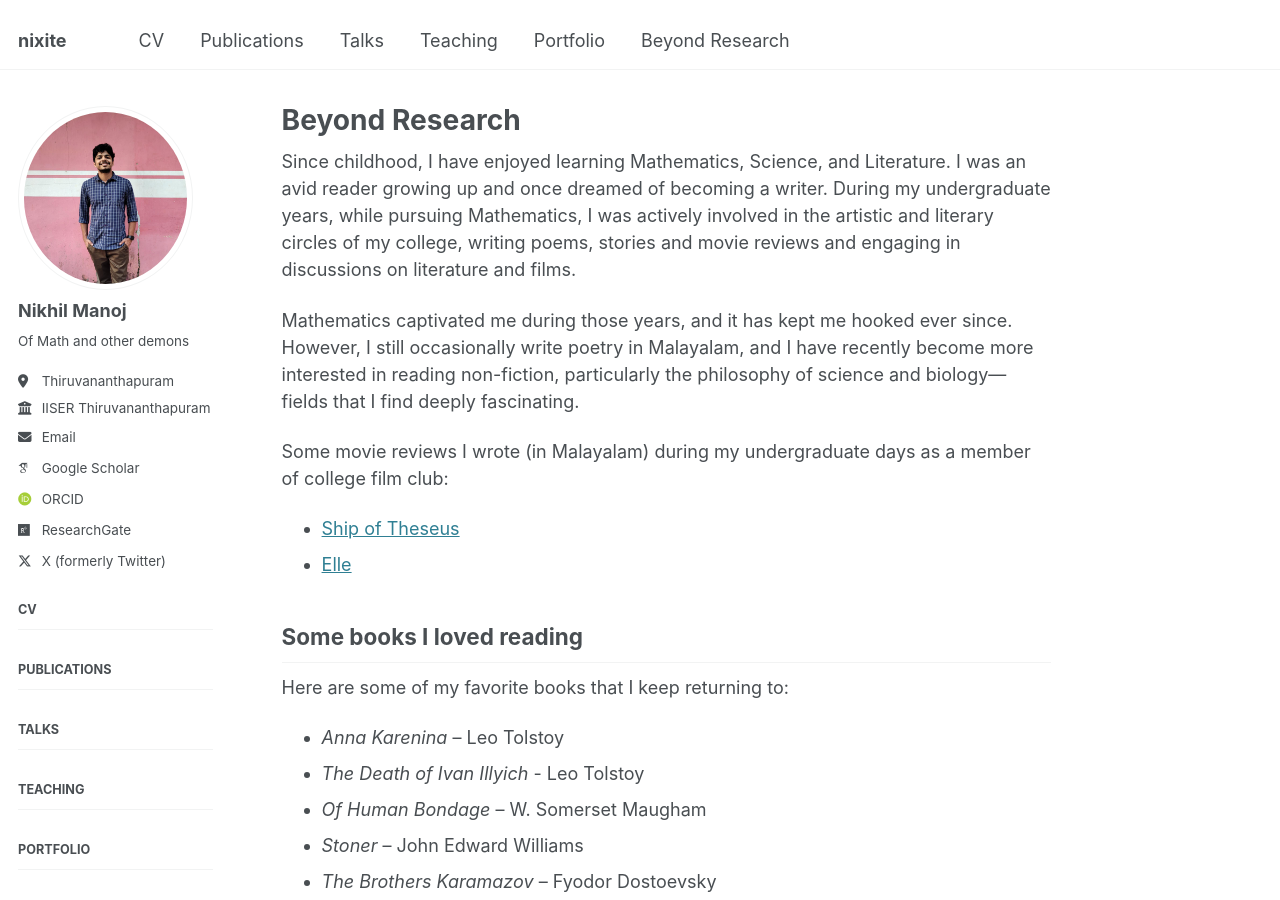
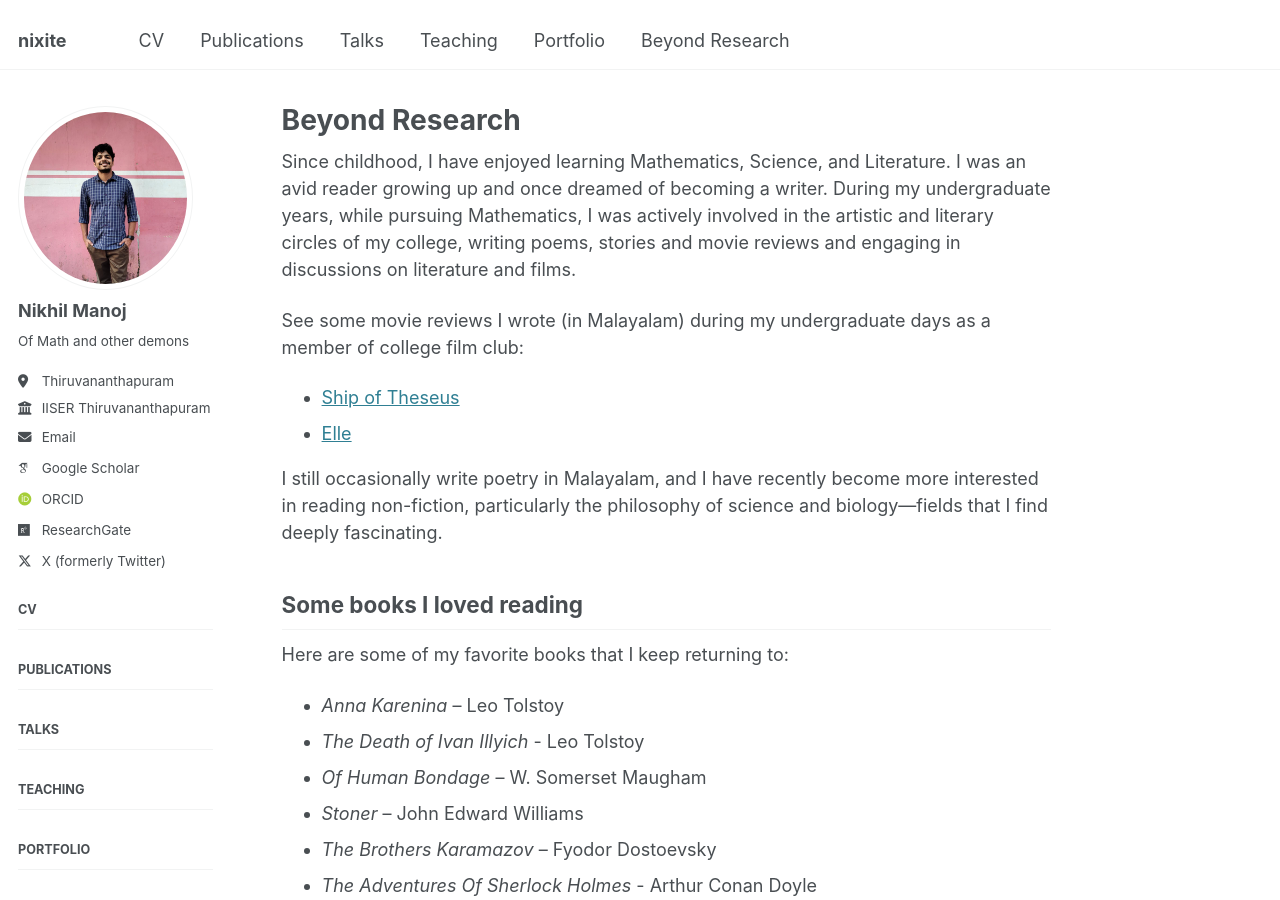
Before and after one commit to nikhil0597/nikhil0597.github.io, a Jekyll site: the page built from _pages/beyond-research.md, in a window 1280 px wide and 900 px high. Built offline with Jekyll 4.4.1, drawn with Linux system fonts in a browser that asks for light colours; some web fonts are replaced.

Commit message:
Update beyond-research.md

```diff
--- a/_pages/beyond-research.md
+++ b/_pages/beyond-research.md
@@ -7,11 +7,11 @@ sidebar:
 ---
 Since childhood, I have enjoyed learning Mathematics, Science, and Literature. I was an avid reader growing up and once dreamed of becoming a writer. During my undergraduate years, while pursuing Mathematics, I was actively involved in the artistic and literary circles of my college, writing poems, stories and movie reviews and engaging in discussions on literature and films.
 
-Mathematics captivated me during those years, and it has kept me hooked ever since. However, I still occasionally write poetry in Malayalam, and I have recently become more interested in reading non-fiction, particularly the philosophy of science and biology—fields that I find deeply fascinating.
-
-Some movie reviews I wrote (in Malayalam) during my undergraduate days as a member of college film club:
+See some movie reviews I wrote (in Malayalam) during my undergraduate days as a member of college film club:
 - [Ship of Theseus](https://magazine.assisijeevan.com/p/717)
 - [Elle](https://magazine.assisijeevan.com/p/448)
+
+I still occasionally write poetry in Malayalam, and I have recently become more interested in reading non-fiction, particularly the philosophy of science and biology—fields that I find deeply fascinating.
 
 ## Some books I loved reading
 Here are some of my favorite books that I keep returning to:
```
